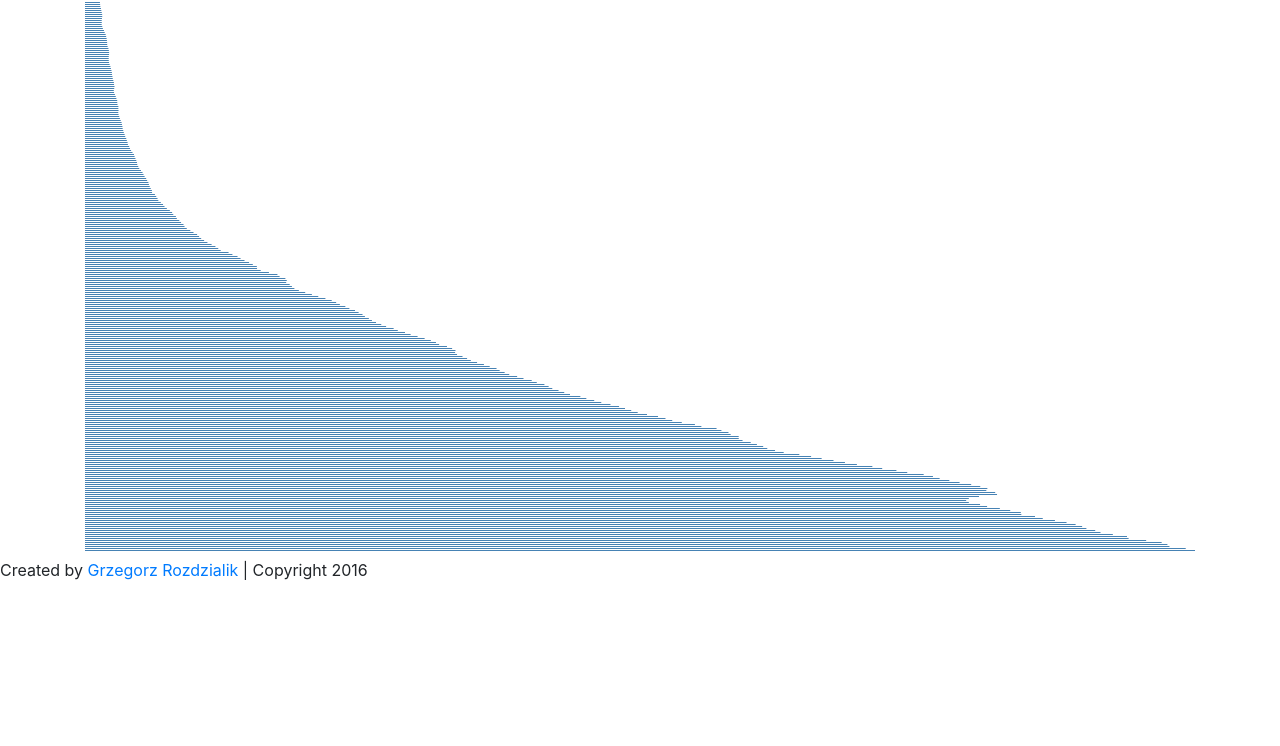
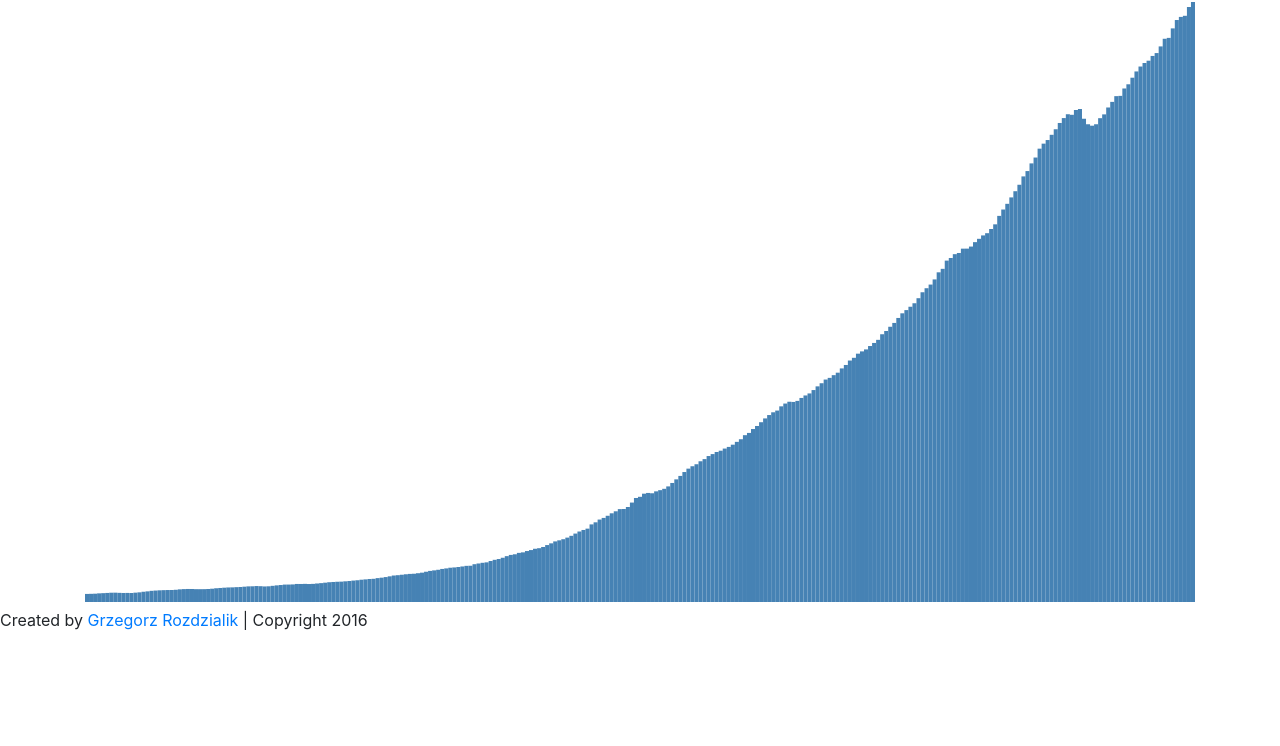
Before and after one commit to Gelio/gdp-d3, a website built with webpack: page public/index.html in a window 1280 px wide. Shown: the part 54-800 px from the top of the page. Built offline with nearby package versions, Linux system fonts and the light colour scheme.

Commit message:
changed to a vertical chart, fixed widths and heights of bars

```diff
--- a/app/scripts/main.js
+++ b/app/scripts/main.js
@@ -27,8 +27,11 @@
 
         var chartData = data.data;
 
-        var width = 420,
-            barHeight = 2;
+        var height = 600,
+            barWidth = 100/chartData.length;
+
+        if(barWidth < 0)
+            barWidth = 0.1;
 
         // Render data on the page
         var chart = d3.select('.chart'),
@@ -37,25 +40,18 @@
                 .range([0, 100]);
 
         chart.attr('width', '100%')
-            .attr('height', barHeight * chartData.length + 'px');
+            .attr('height', height + 'px');
 
-        var bar = chart.selectAll('g')
+        chart.selectAll('g')
             .data(chartData)
-            .enter().append('g')
-            .attr('transform', function(d, i) { return 'translate(0, ' + i * barHeight + ')'; })
+            .enter().append('rect')
+            .attr('x', function(d, i) { return i/chartData.length*100 + '%';})
+            .attr('y', function(d) { return (100 - x(d[1])) + '%';})
+            .attr('width', barWidth + '%')
+            .attr('height', function(d) { return x(d[1]) + '%'})
             .on('mouseover', highlightBar)
             .on('mouseout', removeHighlightAndTooltip)
             .on('mousemove', displayTooltip);
-
-        bar.append('rect')
-            .attr('width', function(d) { return x(d[1]) + '%'})
-            .attr('height', barHeight-1);
-
-        /*bar.append('text')
-            .attr('x', function(d) { return (x(d[1]) - 0.5) + '%'; })
-            .attr('y', barHeight/2)
-            .attr('dy', '.35em')
-            .text(function(d) { return d[0] + ' - ' + d[1]});*/
     }
 
     function highlightBar() {
--- a/app/styles/main.scss
+++ b/app/styles/main.scss
@@ -22,10 +22,8 @@
 }
 
 // SVG styles
-.chart g.highlighted {
-  rect {
-    fill: #57a1b4;
-  }
+.chart rect.highlighted {
+  fill: #57a1b4;
 }
 
 .chart rect {
--- a/public/index.html
+++ b/public/index.html
@@ -6,7 +6,7 @@
     <link rel="stylesheet" type="text/css" href="bundle.css">
 </head>
 <body>
-<div class="container">
+<div class="container m-t-1">
     <h1 class="text-xs-center text-primary">US Gross Domestic Product</h1>
 
     <div class="chart-wrapper">
```
